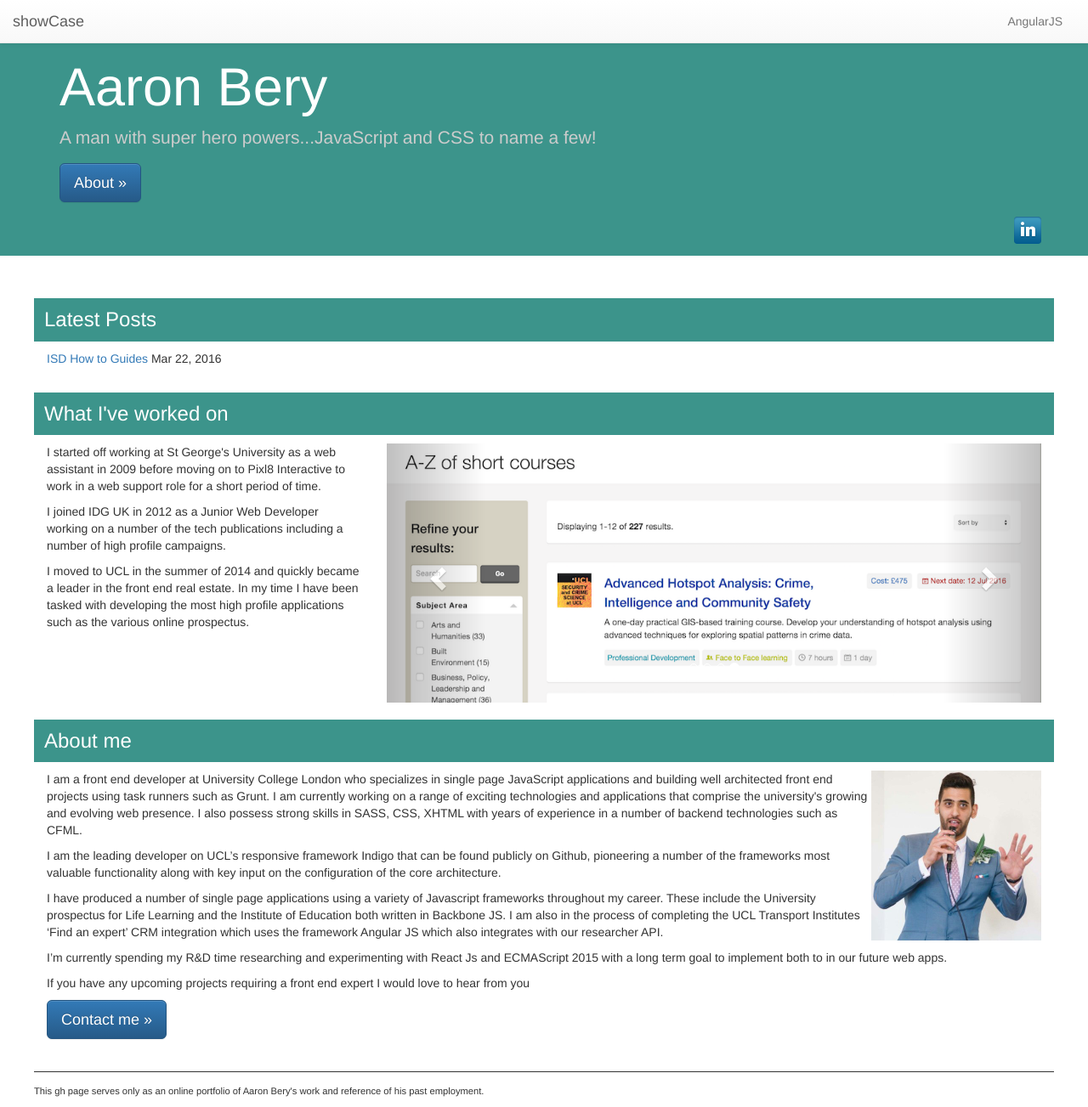
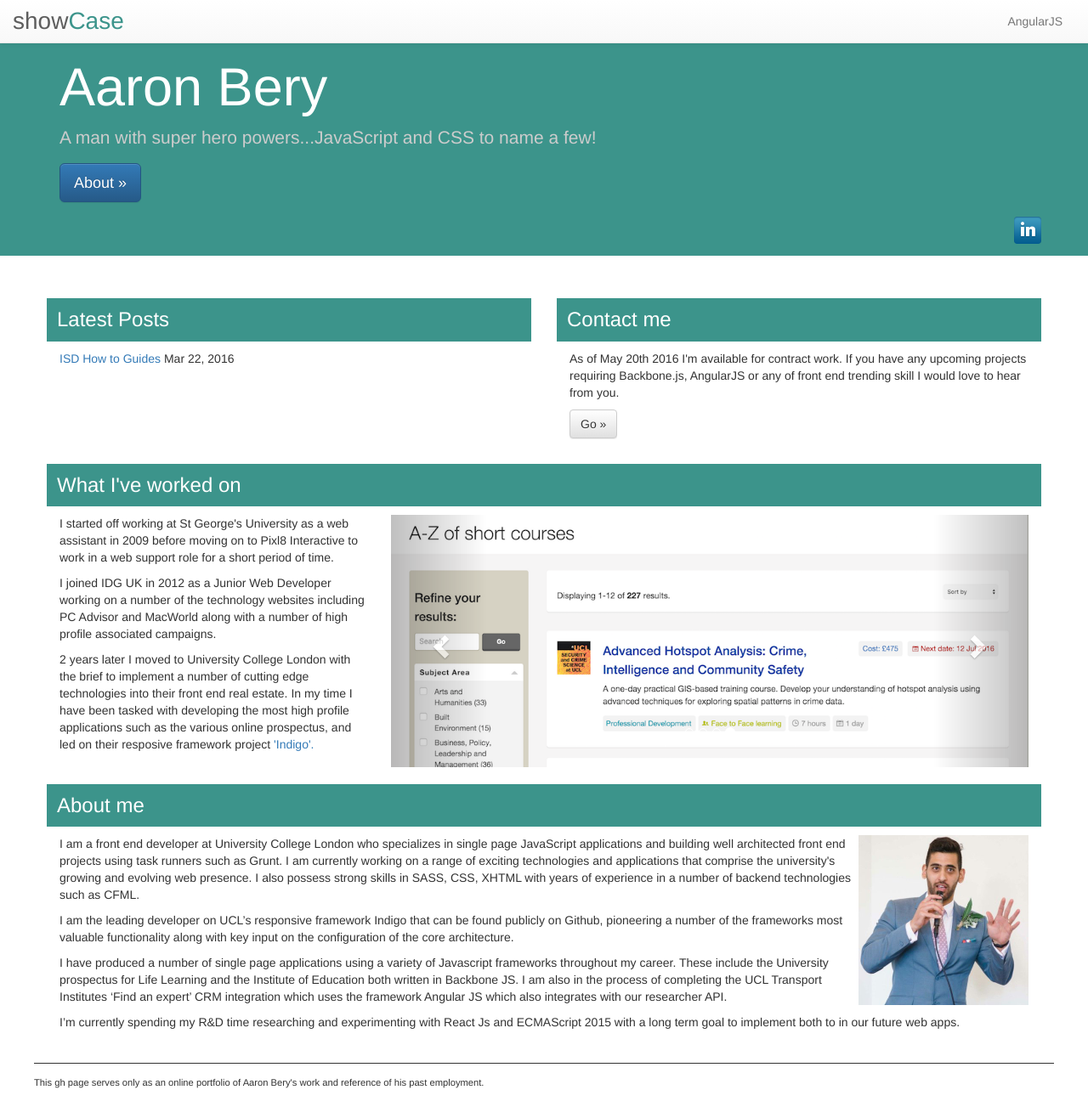
Before and after one commit to aaronBery/gh-pages, a Jekyll site: the page built from index.html, in a window 1280 px wide and 1303 px high. Shown: the whole window at 85% size. Built offline with Jekyll 4.4.1, drawn with Linux system fonts in a browser that asks for light colours; nearby versions of some CDN libraries.

Commit message:
tidy bootstrap layout

```diff
--- a/_includes/portfolio-description.html
+++ b/_includes/portfolio-description.html
@@ -2,7 +2,7 @@
 I started off working at St George's University as a web assistant in 2009 before moving on to Pixl8 Interactive to work in a web support role for a short period of time.
 </p>
 <p>
-I joined IDG UK in 2012 as a Junior Web Developer working on a number of the tech publications including a number of high profile campaigns.
+I joined IDG UK in 2012 as a Junior Web Developer working on a number of the technology websites including PC Advisor and MacWorld along with a number of high profile associated campaigns.
 </p>
 <p>
-I moved to UCL in the summer of 2014 and quickly became a leader in the front end real estate. In my time I have been tasked with developing the most high profile applications such as the various online prospectus.</p>
+2 years later I moved to University College London with the brief to implement a number of cutting edge technologies into their front end real estate. In my time I have been tasked with developing the most high profile applications such as the various online prospectus, and led on their resposive framework project <a href="https://github.com/UCL-WAMS/indigo" title="Indigo - GitHub">'Indigo'.</a></p>
--- a/_includes/top-nav.html
+++ b/_includes/top-nav.html
@@ -7,7 +7,7 @@
         <span class="icon-bar"></span>
         <span class="icon-bar"></span>
       </button>
-      <a class="navbar-brand" href="#">showCase</a>
+      <a class="navbar-brand" href="/">show<span class="turquoise">Case</span></a>
     </div>
     <div id="navbar" class="navbar-collapse collapse navbar-right">
       <ul class="nav navbar-nav">
--- a/_includes/top.html
+++ b/_includes/top.html
@@ -13,13 +13,14 @@
 
 				<nav class="nav nav--mobile">
 					<ul>
+            <li><a href="/">Home</a>
             {% include navigation.html %}
           </ul>
 				</nav>
 
 				<nav class="nav nav--left">
 					<ul>
-
+            <li><a href="/">Home</a>
             {% include navigation.html %}
 
 					</ul>
@@ -30,6 +31,7 @@
 
 			<nav class="nav nav--top">
 		    <ul>
+          <li><a href="/">Home</a>
           {% include navigation.html %}
 			  </ul>
 			</nav>
--- a/_sass/_bootstrap.scss
+++ b/_sass/_bootstrap.scss
@@ -13,6 +13,9 @@
     position: relative;
   }
 }
+.navbar-brand {
+  font-size: 2em;
+}
 .social-tray {
   position: absolute;
   bottom: -34px;
@@ -22,6 +25,10 @@
     &:last-child {
       padding-right: 0;
     }
+  }
+  @media only screen and (max-width: 767px) {
+    bottom: 0;
+    right: 1em;
   }
 }
 .row {
--- a/_sass/base/components/bootstrap/_typography.scss
+++ b/_sass/base/components/bootstrap/_typography.scss
@@ -7,3 +7,6 @@ h3 {
   padding-left: 0;
   list-style-type: none;
 }
+.turquoise {
+  color: $turquoise;
+}
--- a/index.html
+++ b/index.html
@@ -3,14 +3,27 @@ layout: bootstrap
 title: Aaron Bery
 ---
 <div class="row">
-
+    <div class="col-md-6">
       <h3>Latest Posts</h3>
       <div class="col-md-12">
         {% include latest-posts.html %}
       </div>
     </div>
+    <div class="col-md-6">
+      <h3>Contact me</h3>
+      <div class="col-md-12">
+        <p>
+          As of May 20th 2016 I'm available for contract work. If you have any upcoming projects requiring Backbone.js, AngularJS or any of front end trending skill I would love to hear from you.
+        </p>
+        <p>
+          <a class="btn btn-default" href="mailto:aaronaldo99@gmail.com" role="button">Go »</a>
+        </p>
+      </div>
+    </div>
+</div>
 
 <div class="row">
+  <div class="col-md-12">
     <h3>What I've worked on</h3>
     <div class="col-md-4">
       {% include portfolio-description.html %}
@@ -19,8 +32,10 @@ title: Aaron Bery
       {% include portfolio-carousel.html %}
     </div>
   </div>
+</div>
 
 <div class="row">
+  <div class="col-md-12">
     <h3 id="about">About me</h3>
     <div class="col-md-12">
       <img src="/assets/images/me.jpg" class="image-responsive image-responsive--small" align="right" />
@@ -32,12 +47,8 @@ title: Aaron Bery
       I have produced a number of single page applications using a variety of Javascript frameworks throughout my career. These include the University prospectus for Life Learning and the Institute of Education both written in Backbone JS. I am also in the process of completing the UCL Transport Institutes ‘Find an expert’ CRM integration which uses the framework Angular JS which also integrates with our researcher API.
       </p><p>
       I’m currently spending my R&D time researching and experimenting with React Js and ECMAScript 2015 with a long term goal to implement both to in our future web apps.
-      </p>
-      If you have any upcoming projects requiring a front end expert I would love to hear from you
-      </p>
-      <p>
-      <a class="btn btn-primary btn-lg" href="mailto:aaronaldo99@gmail.com" role="button">Contact me »</a>
-      </p>
+
+    </div>
   </div>
 </div>
 
```
Lines whose indentation alone changed are shown as unchanged.
